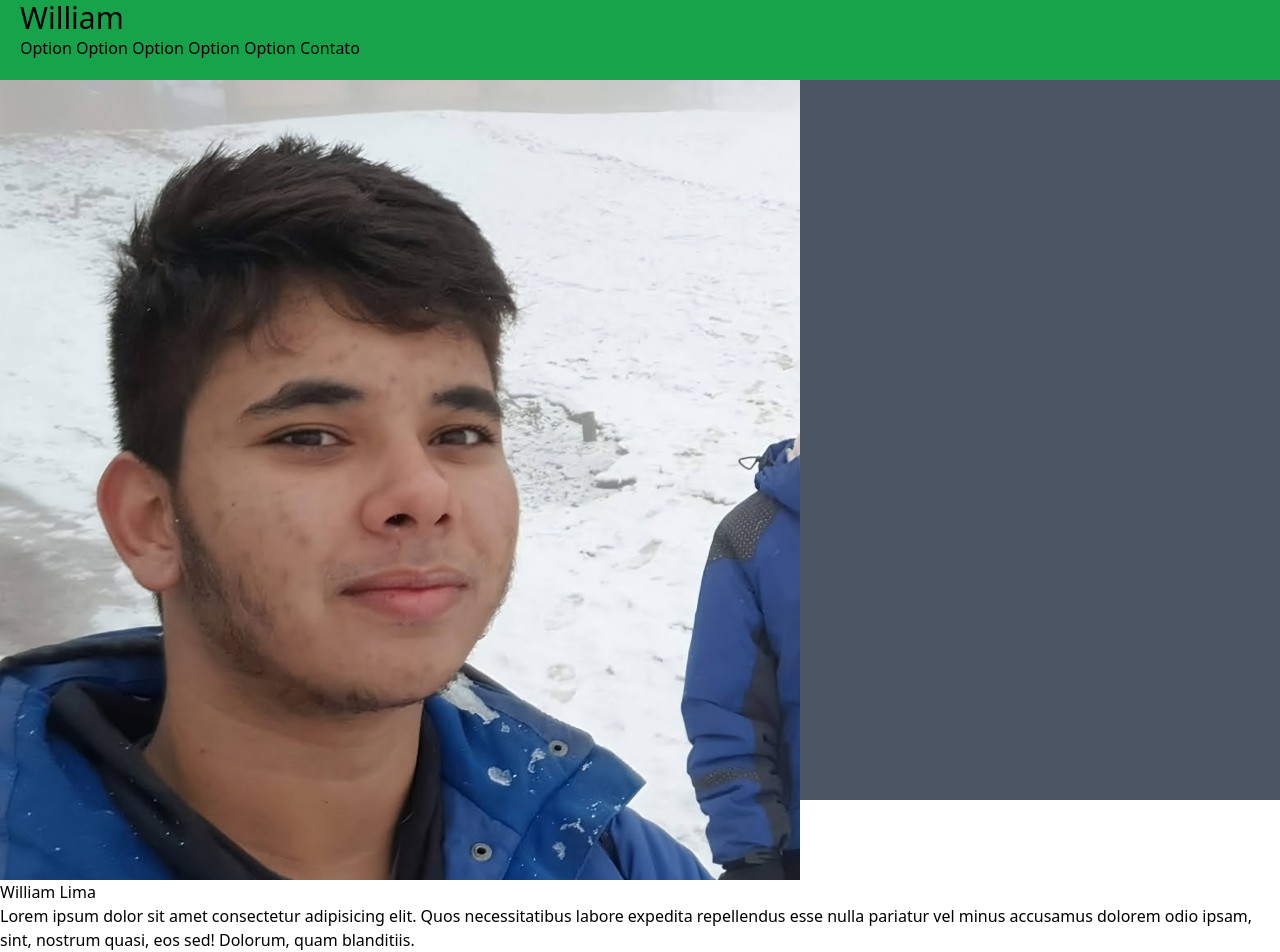
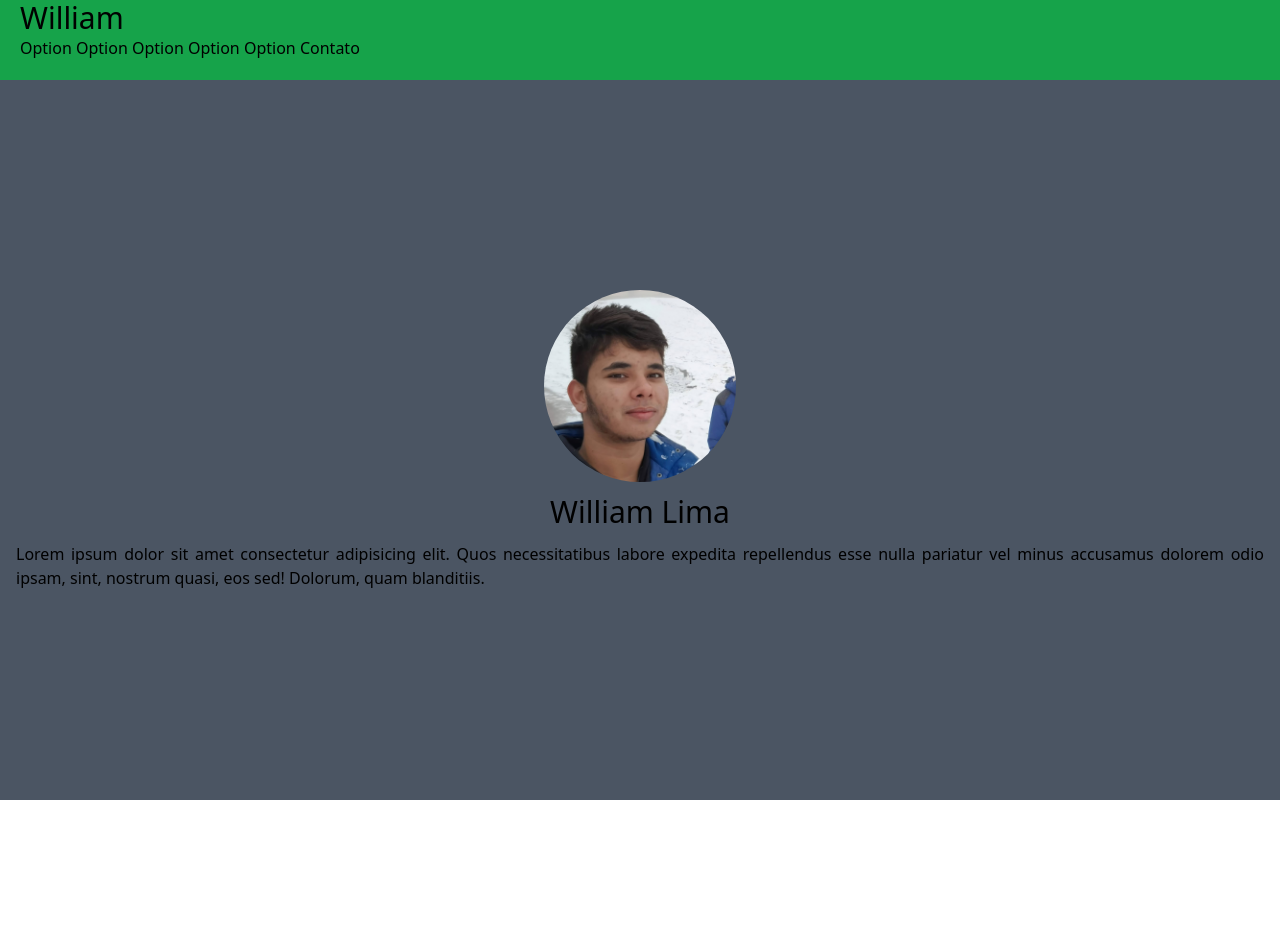
Before and after one commit to slimawill/Portfolio, a website: page src/index.html in a window 1280 px wide. After the commit the page ends 800 px from the top, so only its background shows below. Drawn offline with Linux system fonts and the light colour scheme.

Commit message:
rounded image -aligned text and index divs

```diff
--- a/src/index.html
+++ b/src/index.html
@@ -19,12 +19,12 @@
             <a href="#">Contato</a>
         </nav>
     </header>
-    <main class="h-[90vh] bg-gray-600 mt-[10vh]">
-        <section>
-            <img src="profile.jpg" alt="profile image">
+    <main class="h-[90vh] bg-gray-600 px-4 mt-[10vh]">
+        <section class="h-full flex gap-3 flex-col justify-center">
+            <img class="w-48 mx-auto rounded-full" src="profile.jpg" alt="profile image">
             <div>
-                <h1>William Lima</h1>
-                <p>Lorem ipsum dolor sit amet consectetur adipisicing elit. Quos necessitatibus labore expedita repellendus esse nulla pariatur vel minus accusamus dolorem odio ipsam, sint, nostrum quasi, eos sed! Dolorum, quam blanditiis.</p>
+                <h1 class="text-3xl pb-3 text-center">William Lima</h1>
+                <p class="text-justify">Lorem ipsum dolor sit amet consectetur adipisicing elit. Quos necessitatibus labore expedita repellendus esse nulla pariatur vel minus accusamus dolorem odio ipsam, sint, nostrum quasi, eos sed! Dolorum, quam blanditiis.</p>
             </div>
         </section>
 </main>
```
Also changed, not shown: dist/output.css.
